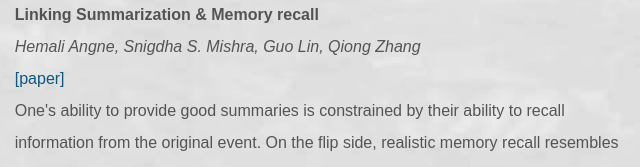
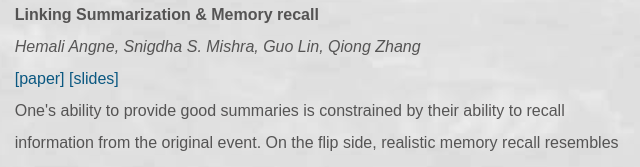
Before and after one commit to Hkkia/Hkkia.github.io, a plain HTML site: page index.html in a window 1280 px wide. Shown: the part 782-949 px from the top of the page, 431-1071 px from the left. Drawn offline with Linux system fonts and the light colour scheme.

Commit message:
Update index.html

```diff
--- a/index.html
+++ b/index.html
@@ -66,7 +66,7 @@
                             <b>Linking Summarization & Memory recall</b>
                             <br><i>Hemali Angne, Snigdha S. Mishra, Guo Lin, Qiong Zhang</i><br>
                             <a href="docs/Summarization_cogsci.pdf">[paper]</a>
-                            <!--a href="docs/Summarization.pdf">[slides]</a--><br>
+                            <a href="docs/VMathPsych_Summarization.pdf">[slides]</a><br>
                             One's ability to provide good summaries is constrained by their ability to recall information from the original event. On the flip side, realistic memory recall resembles summarization. This work formally analyzes the relationship between summarization and memory recall, showing the similarities and differences between the tasks.
                         </p>
                     </div>
```
